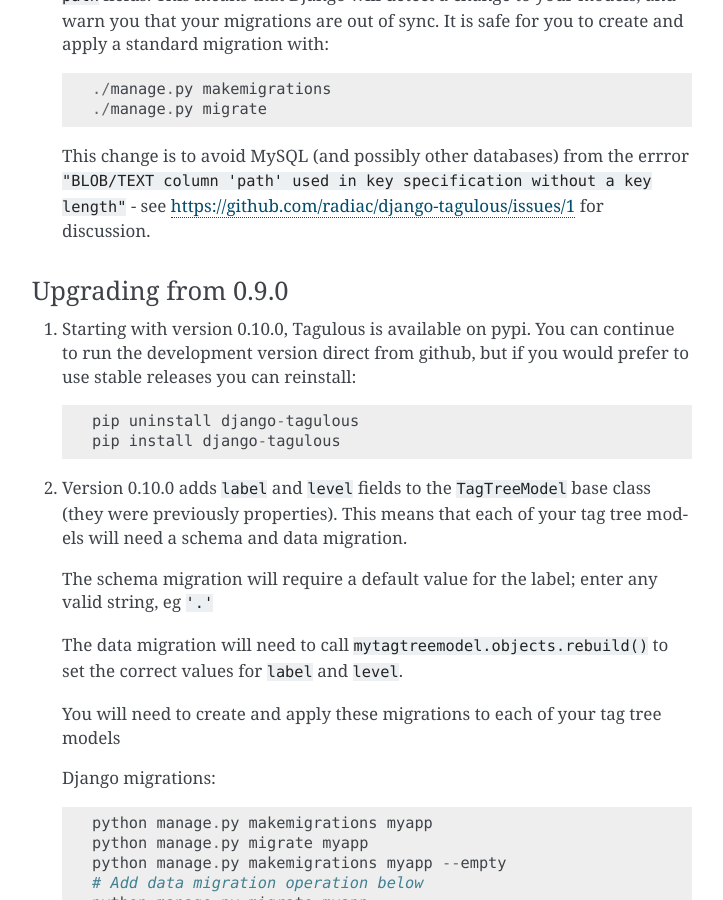
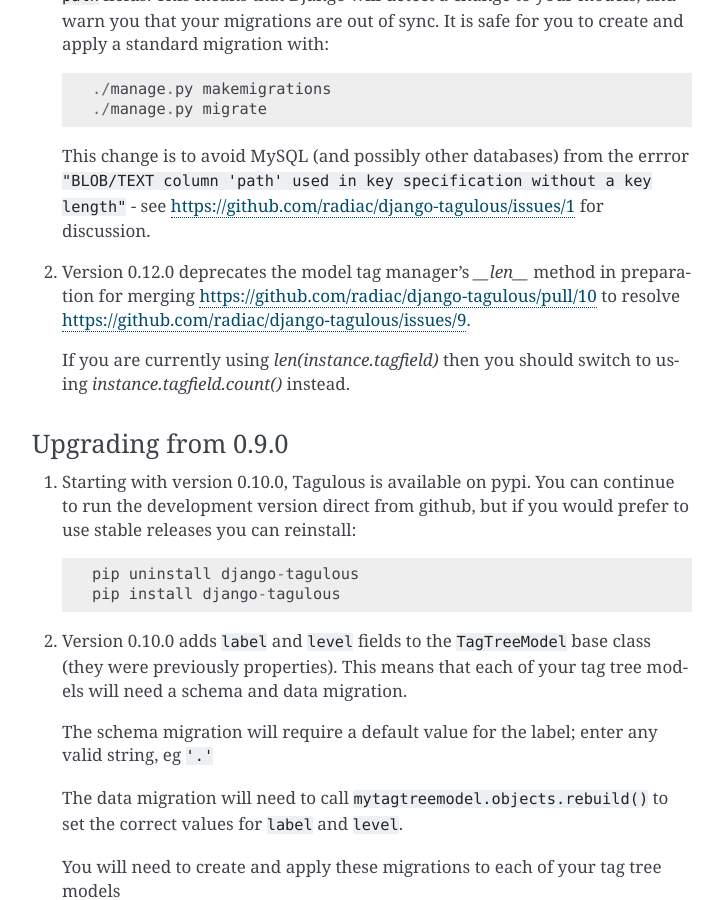
Before and after one commit to radiac/django-tagulous, a Sphinx documentation site: the page built from docs/upgrading.rst, in a window 1280 px wide and 900 px high, scrolled down 683 px. Shown: the whole window, without its empty margins (388-1111 px from the left). Built offline with Sphinx 7.4.7, drawn with Linux system fonts in a browser that asks for light colours.

Commit message:
Deprecate __len__ in preparation for #10

```diff
--- a/docs/upgrading.rst
+++ b/docs/upgrading.rst
@@ -42,6 +42,13 @@
    This change is to avoid MySQL (and possibly other databases) from the errror
    ``"BLOB/TEXT column 'path' used in key specification without a key length"``
    - see https://github.com/radiac/django-tagulous/issues/1 for discussion.
+
+2. Version 0.12.0 deprecates the model tag manager's `__len__` method in
+   preparation for merging https://github.com/radiac/django-tagulous/pull/10
+   to resolve https://github.com/radiac/django-tagulous/issues/9.
+
+   If you are currently using `len(instance.tagfield)` then you should switch
+   to using `instance.tagfield.count()` instead.
 
 
 .. _upgrade_0-9-0:
```
Also changed, not shown: docs/models/fields.rst (+11 -0 lines), 2 other files.
